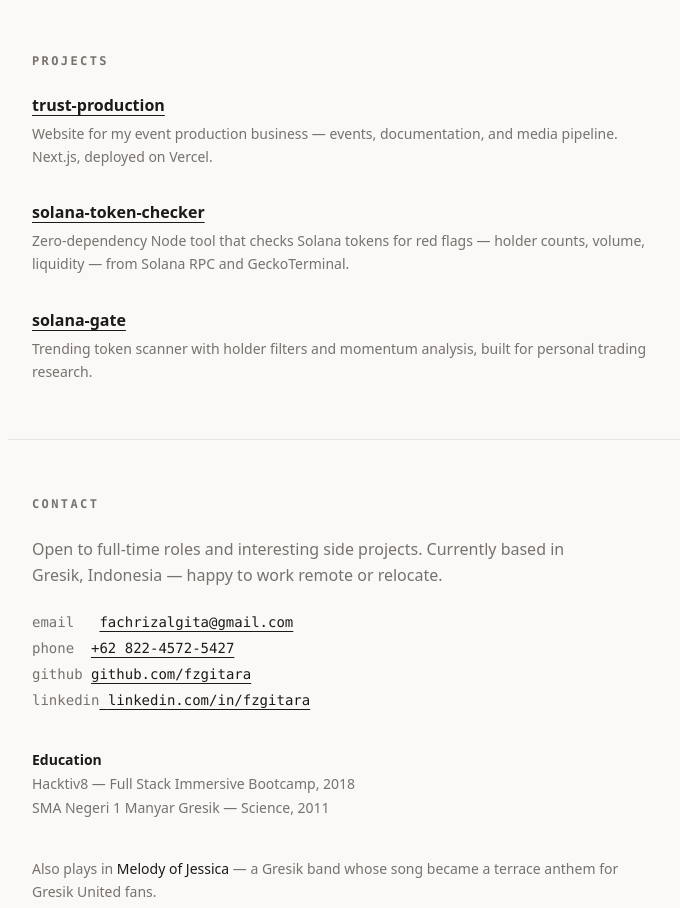
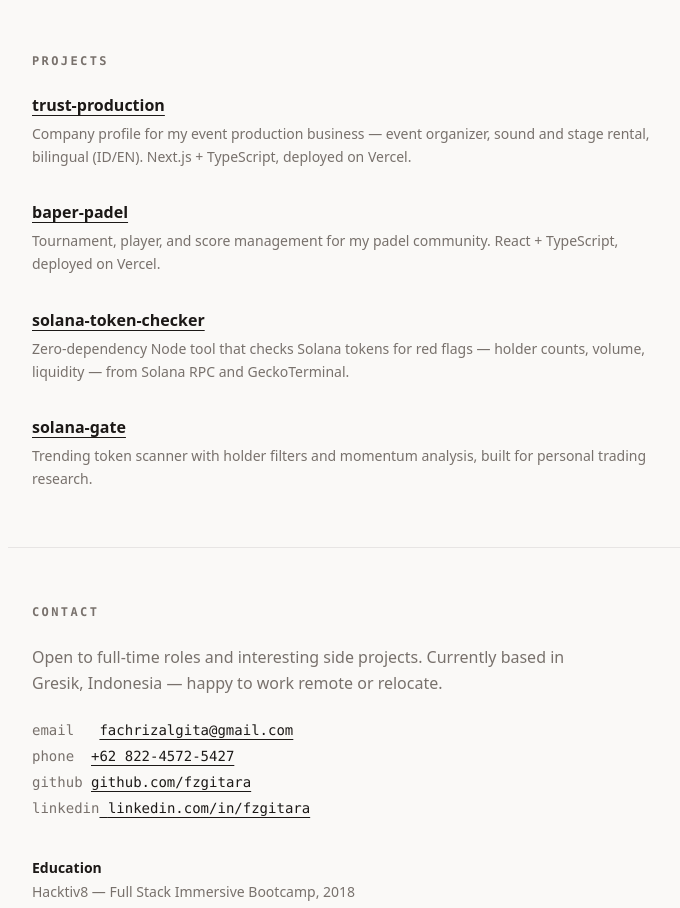
Before and after one commit to fzgitara/cecha, a React (Vite) app: page / in a window 1280 px wide. Shown: the part 1880-2788 px from the top of the page, without its empty margins (296-976 px from the left). Built offline with nearby package versions, Linux system fonts and the light colour scheme.

Commit message:
Add live project links: trust-production & baper-padel

```diff
--- a/src/content.js
+++ b/src/content.js
@@ -81,8 +81,13 @@ export const skills = [
 export const projects = [
   {
     name: "trust-production",
-    url: "https://github.com/fzgitara/trust-production",
-    desc: "Website for my event production business — events, documentation, and media pipeline. Next.js, deployed on Vercel.",
+    url: "https://trust-production.vercel.app/",
+    desc: "Company profile for my event production business — event organizer, sound and stage rental, bilingual (ID/EN). Next.js + TypeScript, deployed on Vercel.",
+  },
+  {
+    name: "baper-padel",
+    url: "https://baper-padel.vercel.app/",
+    desc: "Tournament, player, and score management for my padel community. React + TypeScript, deployed on Vercel.",
   },
   {
     name: "solana-token-checker",
```
